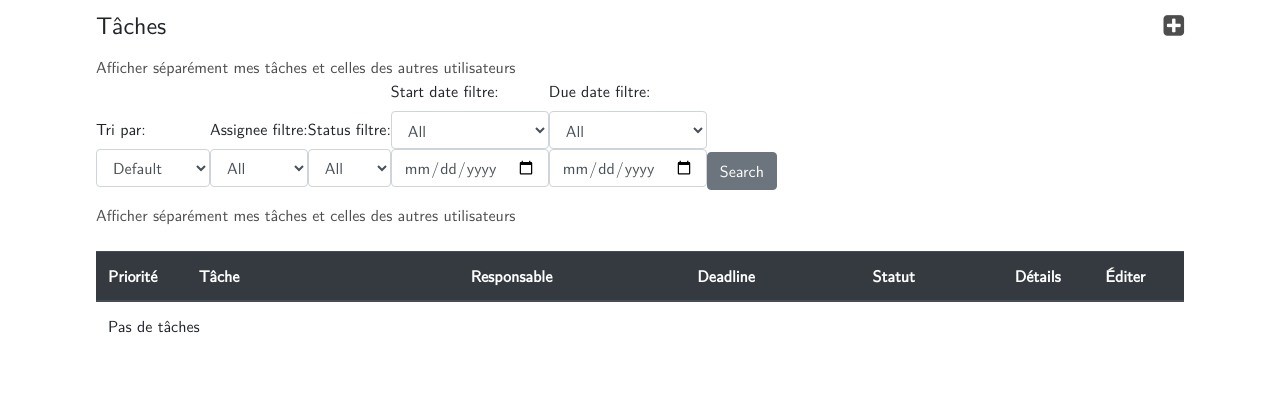
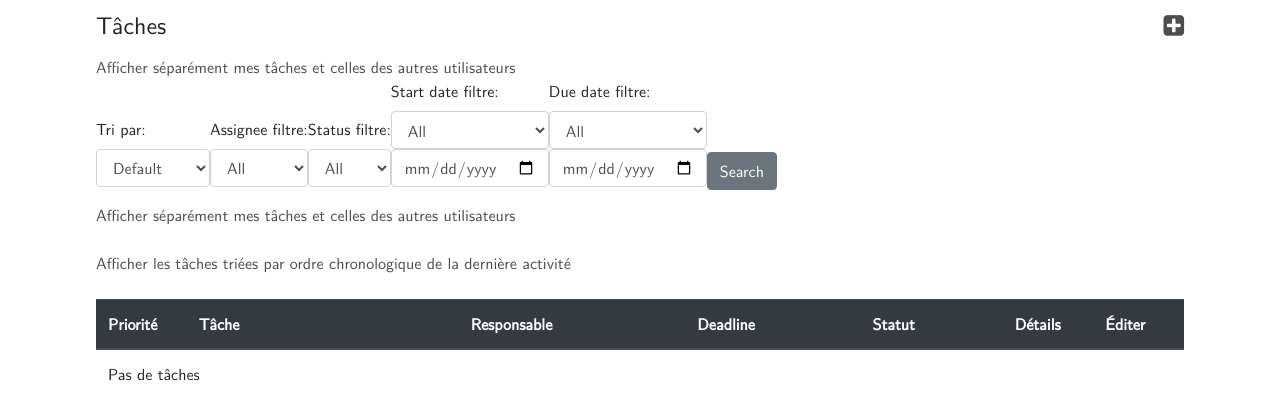
Before and after one commit to houshuanglucie/Web_Group_project, a Django app: template taskmanager/templates/taskmanager/focus_project.html in a window 1280 px wide. Shown: the part 343-763 px from the top of the page. Run offline with Django 3.2, Linux system fonts and the light colour scheme; the template is opened without the code that fills it, so the values that code supplies are empty; some libraries are stand-ins or nearby versions.

Commit message:
lien dans focus_project vers un affichage des tâches triées par ordre chronologique du commentaire le plus récent

```diff
--- a/taskmanager/templates/taskmanager/focus_project.html
+++ b/taskmanager/templates/taskmanager/focus_project.html
@@ -148,6 +148,10 @@ a:hover {
     <a href="{% url 'distincttasks' ide=project.id %}"> Afficher séparément mes tâches et celles des autres utilisateurs </a>
     <br><br>
 
+    <!-- Lien vers le tri des tâches selon leur dernière activité -->
+    <a href="{% url 'activities' ide=project.id %}"> Afficher les tâches triées par ordre chronologique de la dernière activité </a>
+    <br><br>
+
    <table class="table table-hover">
 
       <thead class="thead-dark">
```
